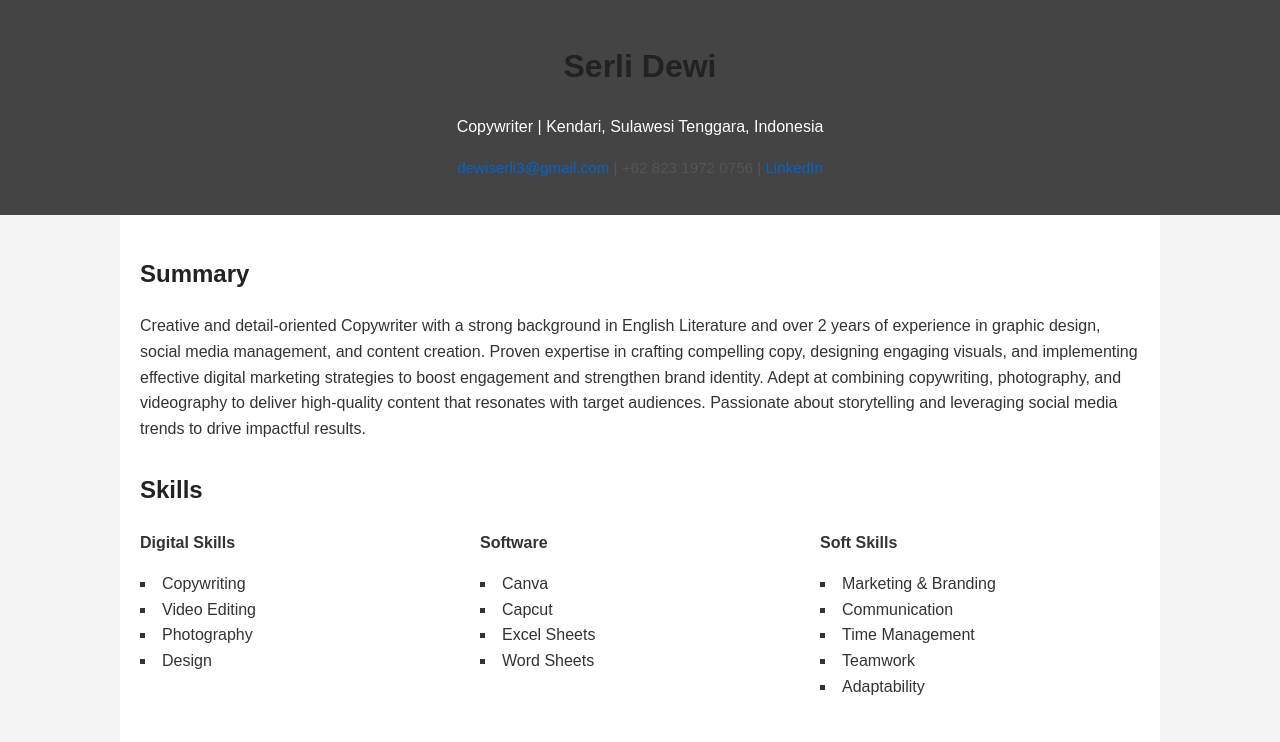
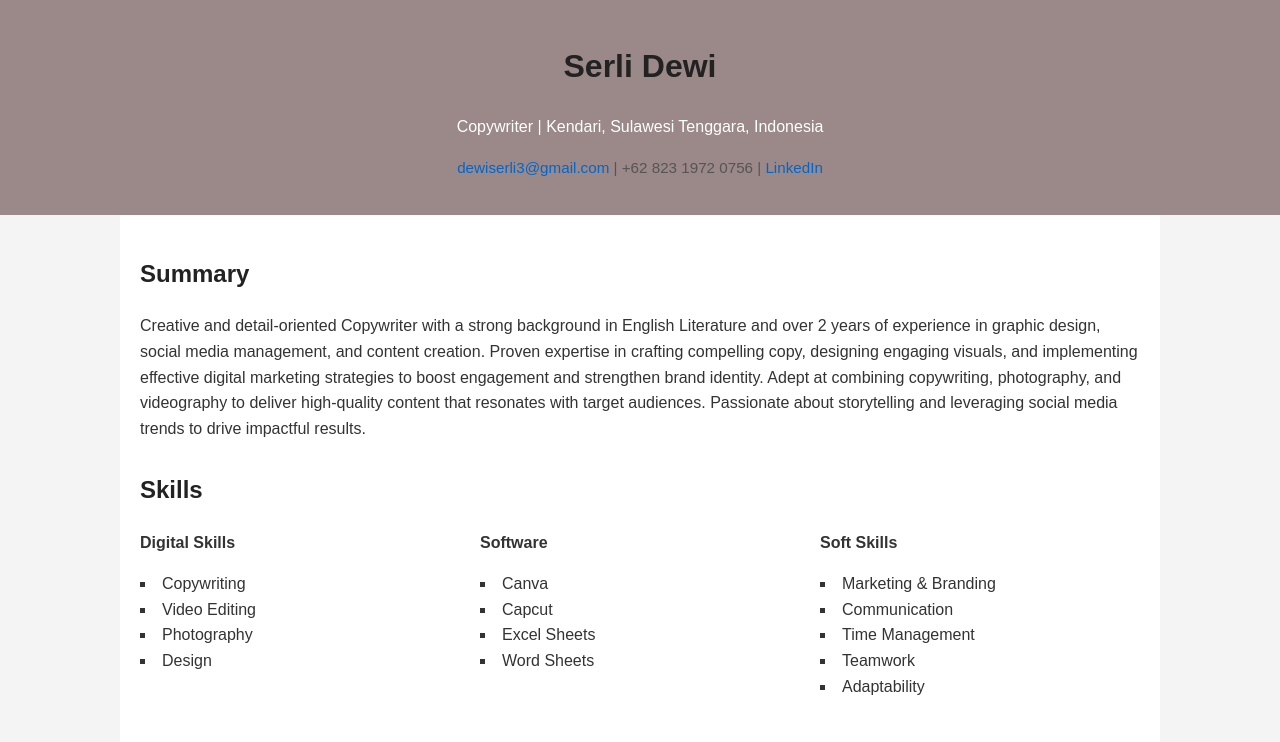
Before and after one commit to SerliEl/SerliEl.github.io, a plain HTML site: page index.html in a window 1280 px wide. Shown: the top 742 px of the page. Drawn offline with Linux system fonts and the light colour scheme.

Commit message:
Update index.html

```diff
--- a/index.html
+++ b/index.html
@@ -15,7 +15,7 @@
     }
 
     header {
-      background-color: #444;
+      background-color: #9b8888;
       color: #fff;
       padding: 20px 0;
       text-align: center;
```
